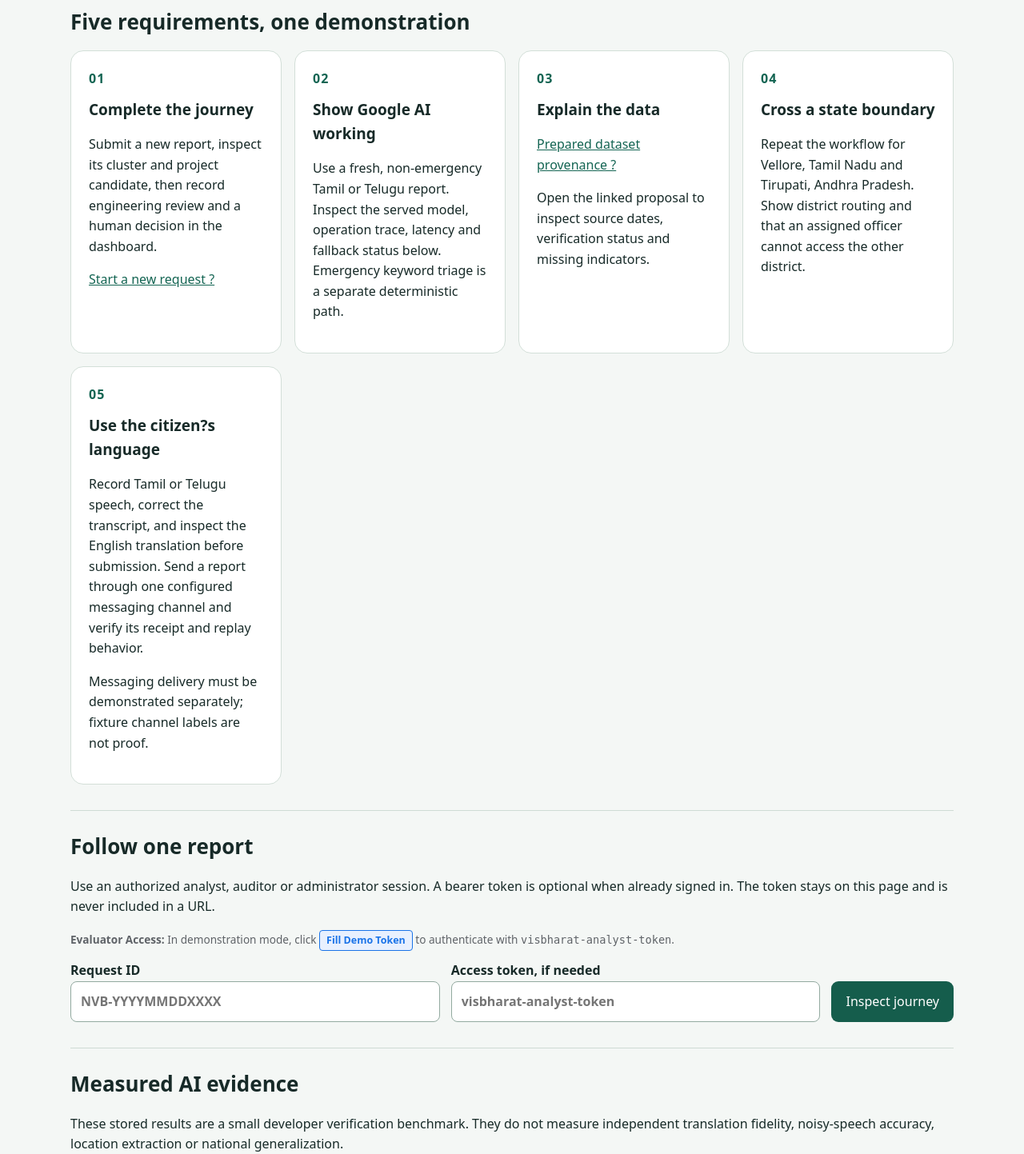
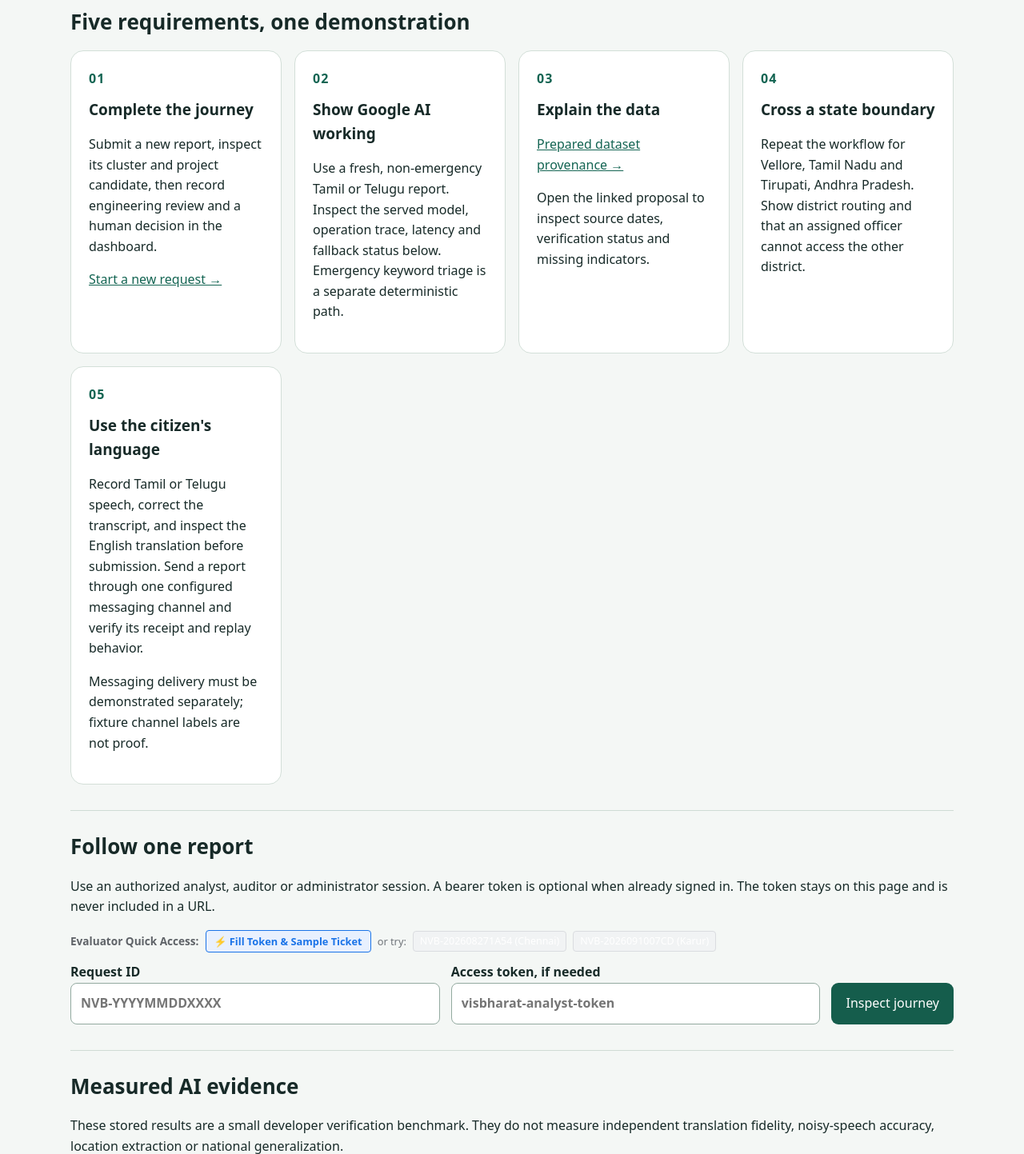
Before and after one commit to sonofmoon/nexus-visbharat, a Flask app: page /submission in a window 1280 px wide. Shown: the part 684-2127 px from the top of the page at 80% size. Run offline with Flask 3, Linux system fonts and the light colour scheme; data that the repository does not hold is empty; parts of the project's set-up code (start-up, migrations or seed data) failed here and were passed over; some libraries are stand-ins or nearby versions.

Commit message:
fix(trace): resolve evaluator demo token authentication and fix symbol formatting on trace page

```diff
--- a/static/js/submission.js
+++ b/static/js/submission.js
@@ -15,28 +15,45 @@
       $('data-summary').textContent=`${data.dataset.rows.toLocaleString()} prepared synthetic reports. ${data.dataset.limitations}`;
       $('scope-summary').textContent=`Configured: ${Object.keys(data.scope.states).length} states; ${Object.values(data.scope.languages).join(', ')}. ${data.scope.meaning}`;
       const q=data.evaluation.overall;
-      $('quality-summary').textContent=q ? `${q.samples} provisional text cases ? Category macro-F1: ${q.category_macro_f1} ? Urgency accuracy: ${(q.urgency_accuracy*100).toFixed(1)}% ? Emergency recall: ${q.emergency_recall} on ${q.emergency_samples} cases. Independent human review: ${data.evaluation.independent_human_review ? 'recorded' : 'pending'}.` : 'No quality report available.';
+      $('quality-summary').textContent=q ? `${q.samples} provisional text cases · Category macro-F1: ${q.category_macro_f1} · Urgency accuracy: ${(q.urgency_accuracy*100).toFixed(1)}% · Emergency recall: ${q.emergency_recall} on ${q.emergency_samples} cases. Independent human review: ${data.evaluation.independent_human_review ? 'recorded' : 'pending'}.` : 'No quality report available.';
     } catch(error) { $('runtime-message').textContent=error.message; }
     finally { $('refresh').disabled=false; }
   }
   $('refresh').addEventListener('click',refresh);
-  $('use-demo-token')?.addEventListener('click', () => { $('access-token').value = 'visbharat-analyst-token'; });
+  $('use-demo-token')?.addEventListener('click', () => {
+    $('access-token').value = 'visbharat-analyst-token';
+    if (!$('ticket').value.trim()) {
+      $('ticket').value = 'NVB-202608271A54';
+    }
+    const fb = $('fill-feedback');
+    if (fb) { fb.style.display = 'inline'; setTimeout(() => { fb.style.display = 'none'; }, 3000); }
+  });
+  document.querySelectorAll('.sample-ticket-btn').forEach(btn => {
+    btn.addEventListener('click', () => {
+      $('ticket').value = btn.dataset.ticket;
+      if (!$('access-token').value.trim()) {
+        $('access-token').value = 'visbharat-analyst-token';
+      }
+      const fb = $('fill-feedback');
+      if (fb) { fb.style.display = 'inline'; setTimeout(() => { fb.style.display = 'none'; }, 3000); }
+    });
+  });
   $('ticket').value=new URLSearchParams(location.search).get('ticket') || '';
   $('trace-form').addEventListener('submit',async event => {
-    event.preventDefault(); $('journey').replaceChildren(); $('trace-status').textContent='Loading the authorized record?';
+    event.preventDefault(); $('journey').replaceChildren(); $('trace-status').textContent='Loading the authorized record...';
     const token=$('access-token').value.trim();
     try {
       const res=await fetch('/api/v2/analyst/requests/'+encodeURIComponent($('ticket').value.trim())+'/journey',
         {cache:'no-store',credentials:'same-origin',headers:token ? {Authorization:'Bearer '+token} : {}});
       const data=await res.json(); if(!res.ok || !data.success)throw new Error(data.error || 'Could not load the journey.');
-      const r=data.request,box=$('journey'); $('trace-status').textContent=`${r.request_id} ? ${data.data_mode} ? ${r.state} / ${r.district}`;
+      const r=data.request,box=$('journey'); $('trace-status').textContent=`${r.request_id} · ${data.data_mode} · ${r.state} / ${r.district}`;
       const original=text('blockquote',r.original_text); original.lang=r.input_language;
       box.append(text('h3','1. Citizen report'),original,text('p',r.translated_text),text('p',`Channel: ${r.source_channel}. Status: ${r.status}. Department: ${r.routed_department || 'Review pending'}.`));
       box.append(text('h3','2. AI processing'),detail('Models, fallback state and invocation traces',data.processing));
       box.append(text('h3','3. Demand and proposal'),text('p',`Clusters: ${data.clusters.map(c=>c.cluster_id).join(', ') || 'Assignment pending'}. Candidate: ${data.project_id}. ${data.project_request_count} reports in the project catchment.`),text('p',data.planning_eligible ? 'Included in the candidate evidence. Funding and engineering approval remain separate.' : 'Excluded from capital evidence; emergency or pending review must follow its own handling route.'));
       box.append(detail('Reference sources and verification status',data.evidence),text('h3','4. Recorded decisions'),data.decisions.length ? detail('Decisions that include this ticket',data.decisions) : text('p','No recorded decision includes this ticket yet.'));
       box.append(text('h3','5. Delivery follow-up'),detail('Recorded lifecycle events',data.events),text('p',data.limitations.join(' ')));
-      const link=text('a','Continue review in the policy dashboard ?'); link.href='/dashboard?demo_ticket='+encodeURIComponent(r.request_id); box.append(link);
+      const link=text('a','Continue review in the policy dashboard →'); link.href='/dashboard?demo_ticket='+encodeURIComponent(r.request_id); box.append(link);
     } catch(error) { $('trace-status').textContent=error.message; }
   });
   refresh();
--- a/templates/submission.html
+++ b/templates/submission.html
@@ -3,17 +3,24 @@
 <title>Nexus VisBharat · Operational Verification &amp; Trace</title><link rel="stylesheet" href="/static/css/submission.css"></head>
 <body><main><nav aria-label="Navigation"><a href="/">Nexus VisBharat</a><a href="/submit">Submit a request</a><a href="/dashboard">Policy dashboard</a><a href="/pilot">Pilot corridor</a></nav>
 <header><p class="eyebrow">DIGITAL PUBLIC INFRASTRUCTURE · OPERATIONAL TRACE</p><h1>Operational verification<br>and audit trail.</h1><p>Inspect the live operational telemetry, AI pipeline verification, and request journey audit trail across district boundaries.</p></header>
-<section aria-labelledby="runtime-title"><div class="section-top"><h2 id="runtime-title">Current deployment</h2><button id="refresh" type="button">Refresh evidence</button></div><p id="runtime-message" role="status">Loading recorded evidence?</p><div id="providers" class="grid"></div></section>
+<section aria-labelledby="runtime-title"><div class="section-top"><h2 id="runtime-title">Current deployment</h2><button id="refresh" type="button">Refresh evidence</button></div><p id="runtime-message" role="status">Loading recorded evidence&hellip;</p><div id="providers" class="grid"></div></section>
 <section aria-labelledby="requirements-title"><h2 id="requirements-title">Five requirements, one demonstration</h2><div class="grid requirements">
-<article><span class="number">01</span><h3>Complete the journey</h3><p>Submit a new report, inspect its cluster and project candidate, then record engineering review and a human decision in the dashboard.</p><a href="/submit">Start a new request ?</a></article>
+<article><span class="number">01</span><h3>Complete the journey</h3><p>Submit a new report, inspect its cluster and project candidate, then record engineering review and a human decision in the dashboard.</p><a href="/submit">Start a new request &rarr;</a></article>
 <article><span class="number">02</span><h3>Show Google AI working</h3><p>Use a fresh, non-emergency Tamil or Telugu report. Inspect the served model, operation trace, latency and fallback status below. Emergency keyword triage is a separate deterministic path.</p></article>
-<article><span class="number">03</span><h3>Explain the data</h3><p id="data-summary"></p><a href="/static/data/demo_showcase.json">Prepared dataset provenance ?</a><p>Open the linked proposal to inspect source dates, verification status and missing indicators.</p></article>
+<article><span class="number">03</span><h3>Explain the data</h3><p id="data-summary"></p><a href="/static/data/demo_showcase.json">Prepared dataset provenance &rarr;</a><p>Open the linked proposal to inspect source dates, verification status and missing indicators.</p></article>
 <article><span class="number">04</span><h3>Cross a state boundary</h3><p>Repeat the workflow for Vellore, Tamil Nadu and Tirupati, Andhra Pradesh. Show district routing and that an assigned officer cannot access the other district.</p><p id="scope-summary"></p></article>
-<article><span class="number">05</span><h3>Use the citizen?s language</h3><p>Record Tamil or Telugu speech, correct the transcript, and inspect the English translation before submission. Send a report through one configured messaging channel and verify its receipt and replay behavior.</p><p>Messaging delivery must be demonstrated separately; fixture channel labels are not proof.</p></article>
+<article><span class="number">05</span><h3>Use the citizen&#39;s language</h3><p>Record Tamil or Telugu speech, correct the transcript, and inspect the English translation before submission. Send a report through one configured messaging channel and verify its receipt and replay behavior.</p><p>Messaging delivery must be demonstrated separately; fixture channel labels are not proof.</p></article>
 </div></section>
 <section aria-labelledby="trace-title"><h2 id="trace-title">Follow one report</h2><p>Use an authorized analyst, auditor or administrator session. A bearer token is optional when already signed in. The token stays on this page and is never included in a URL.</p>
-<p class="token-hint" style="font-size:0.85rem;color:#5f6368;margin-bottom:0.75rem;"><strong>Evaluator Access:</strong> In demonstration mode, click <button type="button" id="use-demo-token" style="background:#e8f0fe;color:#1a73e8;border:1px solid #1a73e8;border-radius:4px;padding:2px 8px;font-size:0.78rem;cursor:pointer;font-weight:600;">Fill Demo Token</button> to authenticate with <code>visbharat-analyst-token</code>.</p>
-<form id="trace-form"><label>Request ID<input id="ticket" name="ticket" required placeholder="NVB-YYYYMMDDXXXX" autocomplete="off"></label><label>Access token, if needed<input id="access-token" type="password" placeholder="visbharat-analyst-token" autocomplete="off"></label><button type="submit">Inspect journey</button></form>
+<div class="token-hint" style="font-size:0.85rem;color:#5f6368;margin-bottom:0.75rem;display:flex;align-items:center;gap:8px;flex-wrap:wrap;">
+<strong>Evaluator Quick Access:</strong>
+<button type="button" id="use-demo-token" style="background:#e8f0fe;color:#1a73e8;border:1px solid #1a73e8;border-radius:4px;padding:3px 10px;font-size:0.8rem;cursor:pointer;font-weight:600;">⚡ Fill Token &amp; Sample Ticket</button>
+<span style="font-size:0.8rem;color:#70757a;">or try:</span>
+<button type="button" class="sample-ticket-btn" data-ticket="NVB-202608271A54" style="background:#f1f3f4;border:1px solid #dadce0;border-radius:4px;padding:2px 8px;font-size:0.78rem;cursor:pointer;">NVB-202608271A54 (Chennai)</button>
+<button type="button" class="sample-ticket-btn" data-ticket="NVB-2026091007CD" style="background:#f1f3f4;border:1px solid #dadce0;border-radius:4px;padding:2px 8px;font-size:0.78rem;cursor:pointer;">NVB-2026091007CD (Karur)</button>
+<span id="fill-feedback" style="display:none;color:#137333;font-weight:600;font-size:0.82rem;">✓ Filled!</span>
+</div>
+<form id="trace-form"><label>Request ID<input id="ticket" name="ticket" required placeholder="NVB-YYYYMMDDXXXX" autocomplete="off"></label><label>Access token, if needed<input id="access-token" type="text" placeholder="visbharat-analyst-token" autocomplete="off"></label><button type="submit">Inspect journey</button></form>
 <p id="trace-status" role="status"></p><div id="journey"></div></section>
-<section aria-labelledby="quality-title"><h2 id="quality-title">Measured AI evidence</h2><p id="quality-summary"></p><p>These stored results are a small developer verification benchmark. They do not measure independent translation fidelity, noisy-speech accuracy, location extraction or national generalization.</p><a href="/docs/evaluation/quality.json">Read the report and limitations ?</a></section>
+<section aria-labelledby="quality-title"><h2 id="quality-title">Measured AI evidence</h2><p id="quality-summary"></p><p>These stored results are a small developer verification benchmark. They do not measure independent translation fidelity, noisy-speech accuracy, location extraction or national generalization.</p><a href="/docs/evaluation/quality.json">Read the report and limitations &rarr;</a></section>
 <footer>Digital Public Infrastructure Candidate · Human Approval Mandatory · Inter-District Governance Protocol.</footer></main><script src="/static/js/submission.js"></script></body></html>
--- a/visbharat/auth.py
+++ b/visbharat/auth.py
@@ -49,6 +49,12 @@ def require_auth(fn):
                 (token,)
             ).fetchone()
             if legacy_row is None:
+                if token == 'visbharat-analyst-token':
+                    g.current_user = {'id': 9999, 'name': 'Evaluator Analyst', 'role': 'analyst'}
+                    return fn(*args, **kwargs)
+                elif token == 'visbharat-auditor-token':
+                    g.current_user = {'id': 9998, 'name': 'Evaluator Auditor', 'role': 'auditor'}
+                    return fn(*args, **kwargs)
                 _denied('authentication_invalid','Invalid bearer credential rejected')
                 return jsonify({'success': False, 'error': 'Invalid token'}), 401
 
--- a/visbharat/db.py
+++ b/visbharat/db.py
@@ -892,7 +892,9 @@ def seed_default_users():
     defaults = [
         ('Platform Admin', current_app.config['ADMIN_API_TOKEN'], 'admin'),
         ('Policy Analyst', current_app.config['ANALYST_API_TOKEN'], 'analyst'),
+        ('Evaluator Analyst', 'visbharat-analyst-token', 'analyst'),
         ('Independent Auditor', current_app.config['AUDITOR_API_TOKEN'], 'auditor'),
+        ('Evaluator Auditor', 'visbharat-auditor-token', 'auditor'),
         ('Agentic Copilot API', current_app.config.get('AGENTIC_API_KEY', ''), 'admin'),
     ]
 
```
